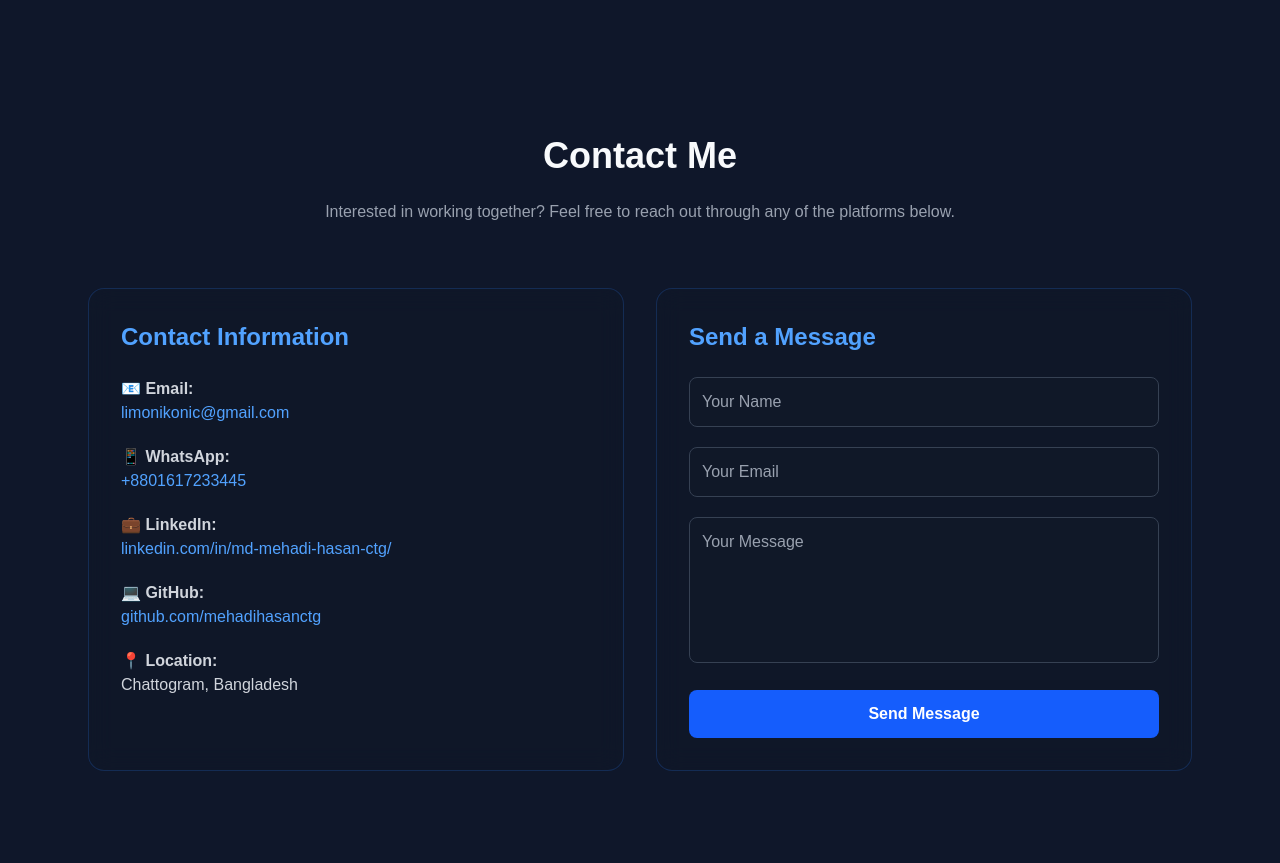
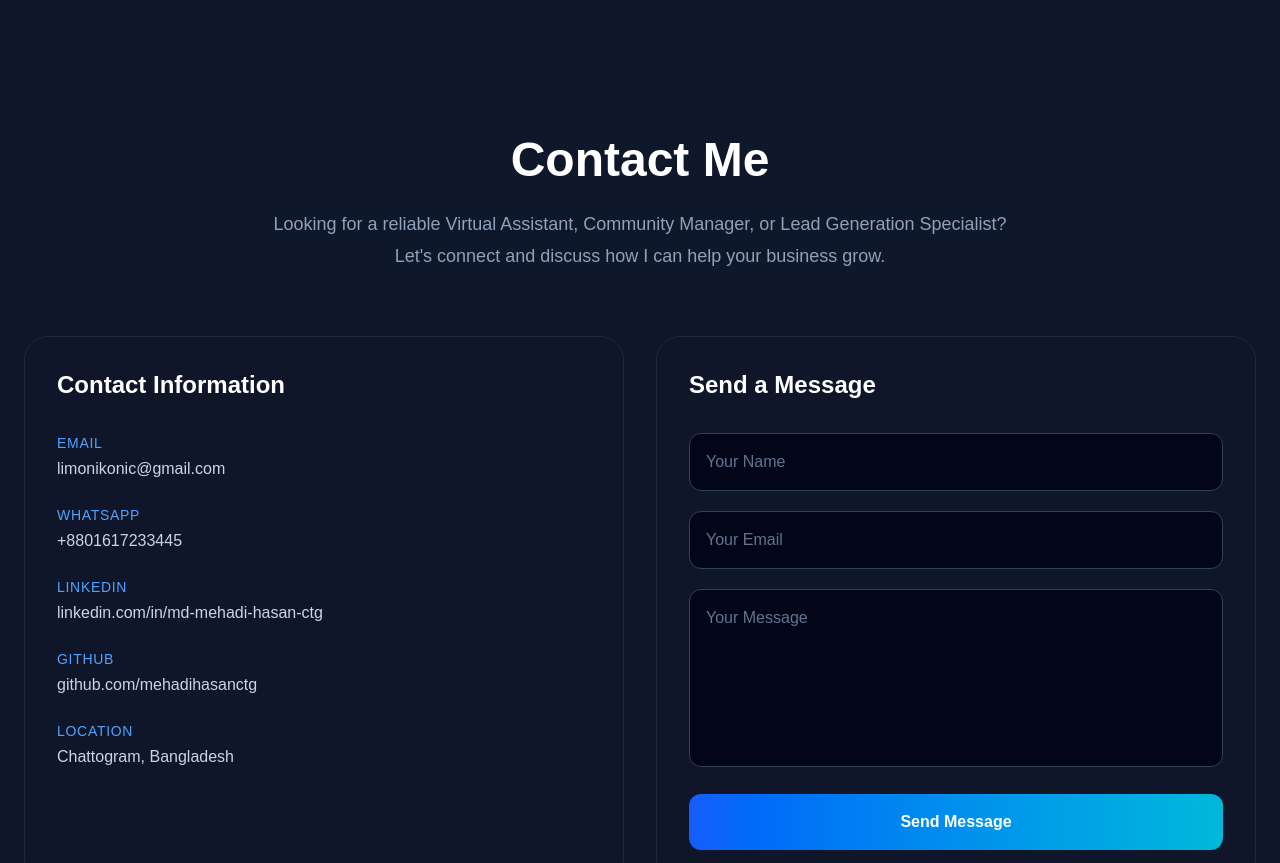
Before and after one commit to mehadihasanctg/portfolio, a Next.js app: page / in a window 1280 px wide. Shown: the part 8380-9243 px from the top of the page. Built offline with nearby package versions, Linux system fonts and the light colour scheme.

Commit message:
Add SEO and metadata

```diff
--- a/app/layout.tsx
+++ b/app/layout.tsx
@@ -2,42 +2,77 @@ import type { Metadata } from "next";
 import "./globals.css";
 
 export const metadata: Metadata = {
-  title: "Md Mehadi Hasan | Virtual Assistant & Community Manager",
+  metadataBase: new URL("https://mehadihasan-portfolio.vercel.app"),
+
+  title: {
+    default: "Md Mehadi Hasan | Virtual Assistant & Community Manager",
+    template: "%s | Md Mehadi Hasan",
+  },
 
   description:
-    "Professional Virtual Assistant, Community Manager, Data Researcher and Accounts & Finance Professional with 14+ years of experience.",
+    "Professional Virtual Assistant, Community Manager, Lead Generation Specialist, and Accounts & Finance Professional with 14+ years of experience helping businesses grow through reliable remote support.",
 
   keywords: [
     "Md Mehadi Hasan",
     "Virtual Assistant",
     "Community Manager",
-    "Data Researcher",
     "Lead Generation",
     "Web Research",
-    "Portfolio",
+    "CRM Management",
+    "Data Entry",
+    "Accounts and Finance",
     "Bangladesh",
+    "Remote Virtual Assistant",
   ],
 
   authors: [
     {
       name: "Md Mehadi Hasan",
+      url: "https://mehadihasan-portfolio.vercel.app",
     },
   ],
 
   creator: "Md Mehadi Hasan",
 
   openGraph: {
-  title: "Md Mehadi Hasan | Portfolio",
+    title: "Md Mehadi Hasan | Virtual Assistant & Community Manager",
     description:
-    "Professional Virtual Assistant, Community Manager & Data Researcher.",
+      "Professional Virtual Assistant, Community Manager, Lead Generation Specialist, and Accounts & Finance Professional.",
+
     url: "https://mehadihasan-portfolio.vercel.app",
+
     siteName: "Md Mehadi Hasan Portfolio",
+
+    images: [
+      {
+        url: "/profile.jpg",
+        width: 1200,
+        height: 630,
+        alt: "Md Mehadi Hasan Portfolio",
+      },
+    ],
+
     locale: "en_US",
     type: "website",
   },
 
+  twitter: {
+    card: "summary_large_image",
+    title: "Md Mehadi Hasan Portfolio",
+    description:
+      "Virtual Assistant | Community Manager | Lead Generation Specialist",
+    images: ["/profile.jpg"],
+  },
+
+  robots: {
+    index: true,
+    follow: true,
+  },
+
   icons: {
     icon: "/favicon.ico",
+    shortcut: "/favicon.ico",
+    apple: "/favicon.ico",
   },
 };
 
--- /dev/null
+++ b/app/robots.ts
@@ -0,0 +1,11 @@
+import { MetadataRoute } from "next";
+
+export default function robots(): MetadataRoute.Robots {
+  return {
+    rules: {
+      userAgent: "*",
+      allow: "/",
+    },
+    sitemap: "https://mehadihasan-portfolio.vercel.app/sitemap.xml",
+  };
+}
--- /dev/null
+++ b/app/sitemap.ts
@@ -0,0 +1,12 @@
+import { MetadataRoute } from "next";
+
+export default function sitemap(): MetadataRoute.Sitemap {
+  return [
+    {
+      url: "https://mehadihasan-portfolio.vercel.app",
+      lastModified: new Date(),
+      changeFrequency: "monthly",
+      priority: 1,
+    },
+  ];
+}
--- a/components/Contact.tsx
+++ b/components/Contact.tsx
@@ -1,103 +1,116 @@
 export default function Contact() {
   return (
-    <section
-      id="contact"
-      className="max-w-6xl mx-auto px-6 py-24"
-    >
-      <h2 className="text-4xl font-bold text-center">
+    <section id="contact" className="max-w-7xl mx-auto px-6 py-24">
+      <div className="text-center">
+        <h2 className="text-4xl md:text-5xl font-bold text-white">
           Contact Me
         </h2>
 
-      <p className="mt-6 text-center text-gray-400 max-w-2xl mx-auto">
-        Interested in working together? Feel free to reach out through any of
-        the platforms below.
+        <p className="mt-6 max-w-3xl mx-auto text-lg leading-8 text-slate-400">
+          Looking for a reliable Virtual Assistant, Community Manager, or Lead
+          Generation Specialist? Let's connect and discuss how I can help your
+          business grow.
         </p>
+      </div>
 
-      <div className="grid md:grid-cols-2 gap-8 mt-16">
+      <div className="mt-16 grid gap-8 lg:grid-cols-2">
+        {/* Contact Info */}
 
-        {/* Contact Info */}
-        <div className="rounded-2xl border border-blue-500/20 bg-gray-900/60 backdrop-blur-md p-8">
-
-          <h3 className="text-2xl font-semibold text-blue-400 mb-6">
+        <div className="rounded-3xl border border-slate-800 bg-slate-900/80 backdrop-blur-md p-8">
+          <h3 className="text-2xl font-bold text-white">
             Contact Information
           </h3>
 
-          <div className="space-y-5 text-gray-300">
+          <div className="mt-8 space-y-6">
 
-            <p>
-              📧 <strong>Email:</strong><br />
+            <div>
+              <p className="text-sm uppercase tracking-wider text-blue-400">
+                Email
+              </p>
+
               <a
                 href="mailto:limonikonic@gmail.com"
-                className="text-blue-400 hover:underline"
+                className="mt-1 block text-slate-300 hover:text-blue-400 transition"
               >
                 limonikonic@gmail.com
               </a>
+            </div>
+
+            <div>
+              <p className="text-sm uppercase tracking-wider text-blue-400">
+                WhatsApp
               </p>
 
-            <p>
-              📱 <strong>WhatsApp:</strong><br />
               <a
                 href="https://wa.me/8801617233445"
                 target="_blank"
                 rel="noopener noreferrer"
-                className="text-blue-400 hover:underline"
+                className="mt-1 block text-slate-300 hover:text-blue-400 transition"
               >
                 +8801617233445
               </a>
+            </div>
+
+            <div>
+              <p className="text-sm uppercase tracking-wider text-blue-400">
+                LinkedIn
               </p>
 
-            <p>
-              💼 <strong>LinkedIn:</strong><br />
               <a
                 href="https://www.linkedin.com/in/md-mehadi-hasan-ctg/"
                 target="_blank"
                 rel="noopener noreferrer"
-                className="text-blue-400 hover:underline"
+                className="mt-1 block text-slate-300 hover:text-blue-400 transition"
               >
-                linkedin.com/in/md-mehadi-hasan-ctg/
+                linkedin.com/in/md-mehadi-hasan-ctg
               </a>
+            </div>
+
+            <div>
+              <p className="text-sm uppercase tracking-wider text-blue-400">
+                GitHub
               </p>
 
-            <p>
-              💻 <strong>GitHub:</strong><br />
               <a
                 href="https://github.com/mehadihasanctg"
                 target="_blank"
                 rel="noopener noreferrer"
-                className="text-blue-400 hover:underline"
+                className="mt-1 block text-slate-300 hover:text-blue-400 transition"
               >
                 github.com/mehadihasanctg
               </a>
+            </div>
+
+            <div>
+              <p className="text-sm uppercase tracking-wider text-blue-400">
+                Location
               </p>
 
-            <p>
-              📍 <strong>Location:</strong><br />
+              <p className="mt-1 text-slate-300">
                 Chattogram, Bangladesh
               </p>
-
             </div>
-
+          </div>
         </div>
 
         {/* Contact Form */}
-        <div className="rounded-2xl border border-blue-500/20 bg-gray-900/60 backdrop-blur-md p-8">
 
-          <h3 className="text-2xl font-semibold text-blue-400 mb-6">
+        <div className="rounded-3xl border border-slate-800 bg-slate-900/80 backdrop-blur-md p-8">
+          <h3 className="text-2xl font-bold text-white">
             Send a Message
           </h3>
 
           <form
             action="https://formspree.io/f/mgoggybd"
             method="POST"
-            className="space-y-5"
+            className="mt-8 space-y-5"
           >
-
             <input
               type="text"
               name="name"
               placeholder="Your Name"
               required
-              className="w-full rounded-lg bg-gray-900 border border-gray-700 p-3 text-white placeholder-gray-400 caret-white outline-none focus:border-blue-500"
+              className="w-full rounded-xl border border-slate-700 bg-slate-950 p-4 text-white placeholder-slate-500 outline-none transition focus:border-blue-500"
             />
 
             <input
@@ -105,28 +118,25 @@ export default function Contact() {
               name="email"
               placeholder="Your Email"
               required
-              className="w-full rounded-lg bg-gray-900 border border-gray-700 p-3 text-white placeholder-gray-400 caret-white outline-none focus:border-blue-500"
+              className="w-full rounded-xl border border-slate-700 bg-slate-950 p-4 text-white placeholder-slate-500 outline-none transition focus:border-blue-500"
             />
 
             <textarea
               name="message"
-              rows={5}
+              rows={6}
               placeholder="Your Message"
               required
-              className="w-full rounded-lg bg-gray-900 border border-gray-700 p-3 text-white placeholder-gray-400 caret-white outline-none focus:border-blue-500 resize-none"
+              className="w-full resize-none rounded-xl border border-slate-700 bg-slate-950 p-4 text-white placeholder-slate-500 outline-none transition focus:border-blue-500"
             />
 
             <button
               type="submit"
-              className="w-full rounded-lg bg-blue-600 py-3 font-semibold text-white hover:bg-blue-700 transition"
+              className="w-full rounded-xl bg-gradient-to-r from-blue-600 to-cyan-500 py-4 font-semibold text-white transition duration-300 hover:scale-[1.02]"
             >
               Send Message
             </button>
-
           </form>
-
         </div>
-
       </div>
     </section>
   );
```
Lines whose indentation alone changed are shown as unchanged.
